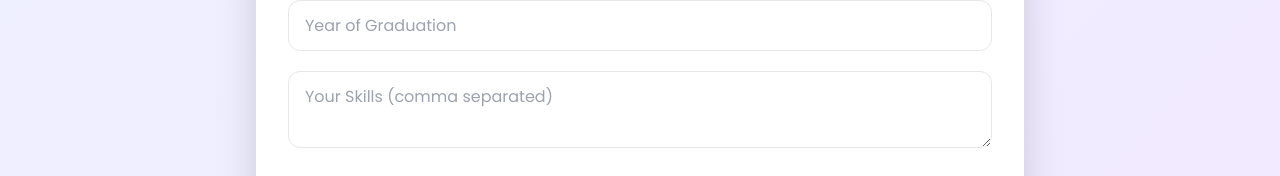
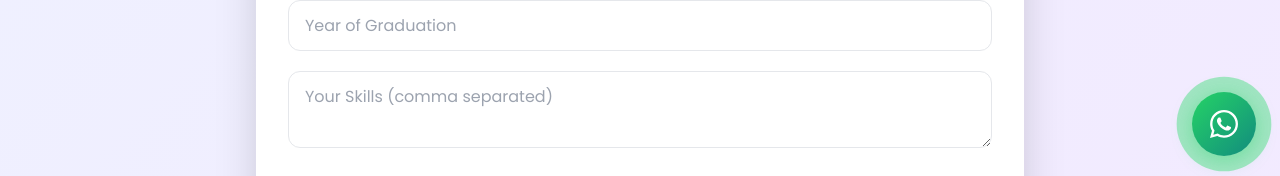
Before and after one commit to wyfflegit/Wyffle-Frontend, a React (Vite) app: page /apply in a window 1280 px wide. Shown: the part 620-796 px from the top of the page. Built offline with nearby package versions, Linux system fonts and the light colour scheme; no server answers.

Commit message:
feat: Add WhatsApp floating button with animation and community button in Hero component

```diff
--- a/src/App.tsx
+++ b/src/App.tsx
@@ -1,6 +1,6 @@
-import { useState, useEffect } from "react";
 import { BrowserRouter as Router, Routes, Route, useLocation } from "react-router-dom";
-import { ArrowUp } from "lucide-react";
+import { motion } from "framer-motion";
+import { useEffect, useState } from "react";
 import Homepage from "./pages/Homepage";
 import StudentDashboard from "./pages/StudentDashboard";
 import AdminPanel from "./pages/AdminPanel";
@@ -10,6 +10,7 @@ import Navbar from "./components/Navbar";
 import Footer from "./components/Footer";
 import Apply from "./pages/Apply";
 import { Toaster } from "react-hot-toast";
+import { FaWhatsapp } from "react-icons/fa";
 
 function AppWrapper() {
   return (
@@ -19,28 +20,79 @@ function AppWrapper() {
   );
 }
 
+// WhatsApp component - always visible with animation
+const WhatsAppFloat = () => {
+  const [isHovered, setIsHovered] = useState(false);
+
+  return (
+    <motion.div
+      className="fixed bottom-6 right-6 z-50"
+      initial={{ opacity: 0, scale: 0.5, y: 100 }}
+      animate={{ opacity: 1, scale: 1, y: 0 }}
+      transition={{ duration: 0.7, type: "spring", stiffness: 100 }}
+    >
+      <motion.a
+        href="https://wa.me/9243299128"
+        target="_blank"
+        rel="noopener noreferrer"
+        className="bg-green-500 text-white p-4 rounded-full shadow-lg flex items-center justify-center relative"
+        whileHover={{ scale: 1.1 }}
+        whileTap={{ scale: 0.95 }}
+        onHoverStart={() => setIsHovered(true)}
+        onHoverEnd={() => setIsHovered(false)}
+        style={{
+          background: "linear-gradient(135deg, #25D366, #128C7E)",
+          boxShadow: "0 4px 20px rgba(37, 211, 102, 0.4)"
+        }}
+      >
+        <FaWhatsapp className="w-8 h-8" />
+
+        {/* Animated chat bubble */}
+        <motion.span
+          className="absolute right-14 top-1/2 transform -translate-y-1/2 bg-gray-800 text-white text-sm px-3 py-2 rounded-md whitespace-nowrap"
+          initial={{ opacity: 0, x: 10 }}
+          animate={{
+            opacity: isHovered ? 1 : 0,
+            x: isHovered ? 0 : 10
+          }}
+          transition={{ duration: 0.2 }}
+        >
+          Chat with us!
+        </motion.span>
+      </motion.a>
+
+      {/* Pulsing animation effect */}
+      <motion.div
+        className="absolute inset-0 rounded-full bg-green-400 opacity-0 z-[-1]"
+        animate={{
+          scale: [1, 1.5, 1],
+          opacity: [0, 0.5, 0]
+        }}
+        transition={{
+          duration: 2,
+          repeat: Infinity,
+          repeatDelay: 3
+        }}
+      />
+    </motion.div>
+  );
+};
+
 function App() {
-  const [show, setShow] = useState(false);
   const location = useLocation();
-
-  useEffect(() => {
-    const handleScroll = () =>
-      window.scrollY > 300 ? setShow(true) : setShow(false);
-    window.addEventListener("scroll", handleScroll);
-    return () => window.removeEventListener("scroll", handleScroll);
-  }, []);
-
-  const scrollToTop = () =>
-    window.scrollTo({ top: 0, behavior: "smooth" });
 
   // Routes where Navbar should be hidden
   const hideNavbarRoutes = ["/student-dashboard", "/admin"];
   const shouldShowNavbar = !hideNavbarRoutes.includes(location.pathname);
 
+  // Routes where Footer should be hidden
+  const hideFooterRoutes = ["/student-dashboard", "/admin"];
+  const shouldShowFooter = !hideFooterRoutes.includes(location.pathname);
+
   return (
     <>
       {shouldShowNavbar && <Navbar />}
-       <Toaster position="top-right" reverseOrder={false} />
+      <Toaster position="top-right" reverseOrder={false} />
 
       <div className="App">
         <Routes>
@@ -52,19 +104,9 @@ function App() {
         </Routes>
       </div>
 
+      <WhatsAppFloat />
 
-
-      <Footer />
-
-      {/* Scroll to Top Button */}
-      {show && (
-        <button
-          onClick={scrollToTop}
-          className="fixed bottom-6 right-6 p-3 rounded-full bg-blue-600 text-white shadow-lg hover:bg-blue-700 transition-all duration-300"
-        >
-          <ArrowUp className="w-5 h-5" />
-        </button>
-      )}
+      {shouldShowFooter && <Footer />}
     </>
   );
 }
--- a/src/components/Hero.tsx
+++ b/src/components/Hero.tsx
@@ -112,6 +112,7 @@ const Hero = () => {
               className="border-2 border-purple-600 text-purple-600 px-8 py-4 rounded-xl font-semibold text-lg hover:bg-purple-600 hover:text-white transition-all duration-300"
               whileHover={{ scale: 1.05 }}
               whileTap={{ scale: 0.95 }}
+              onClick={() => window.open("https://discord.gg/W4jpq2fBdq", "_blank")}
             >
               Join Community
             </motion.button>
```
